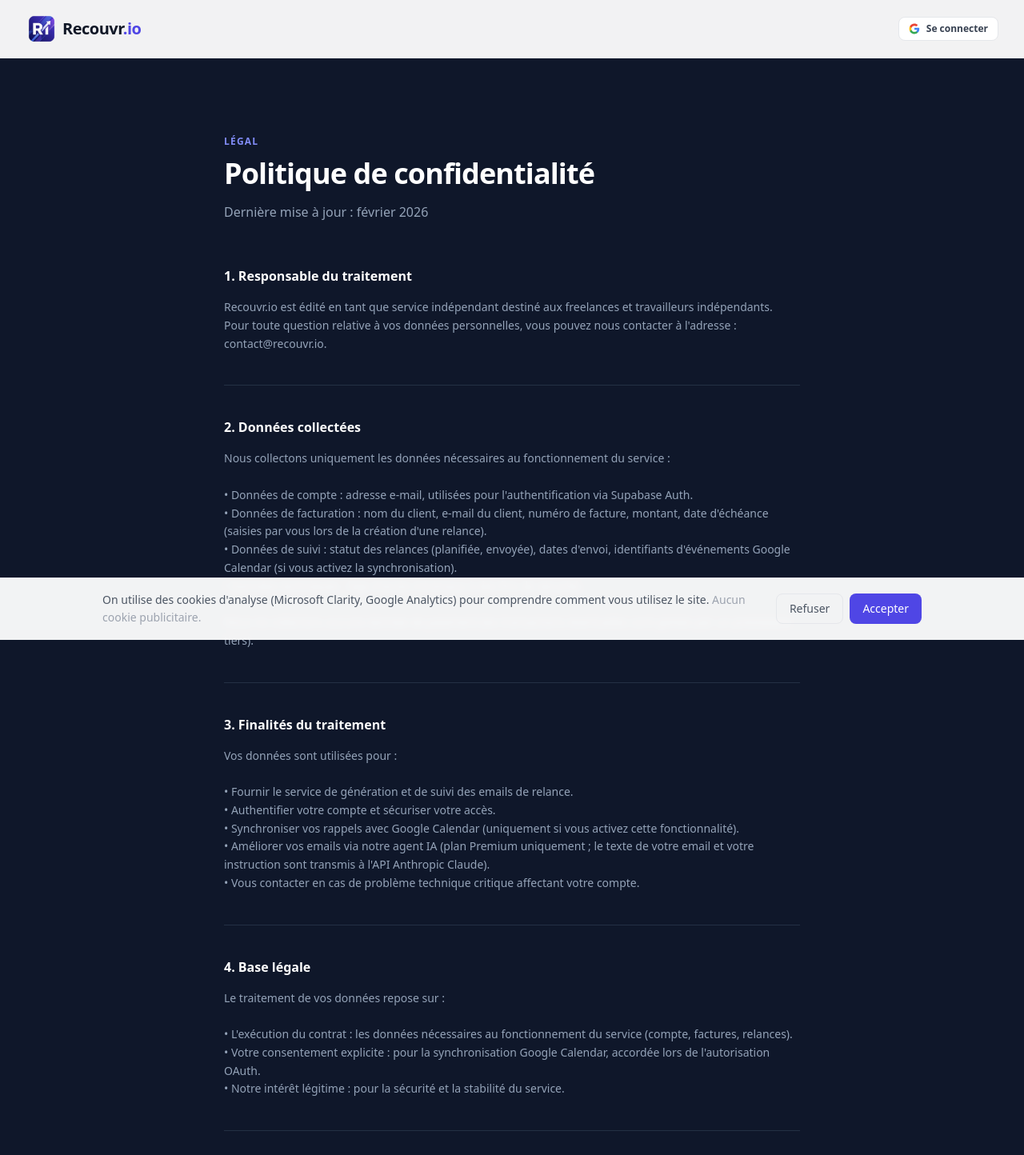
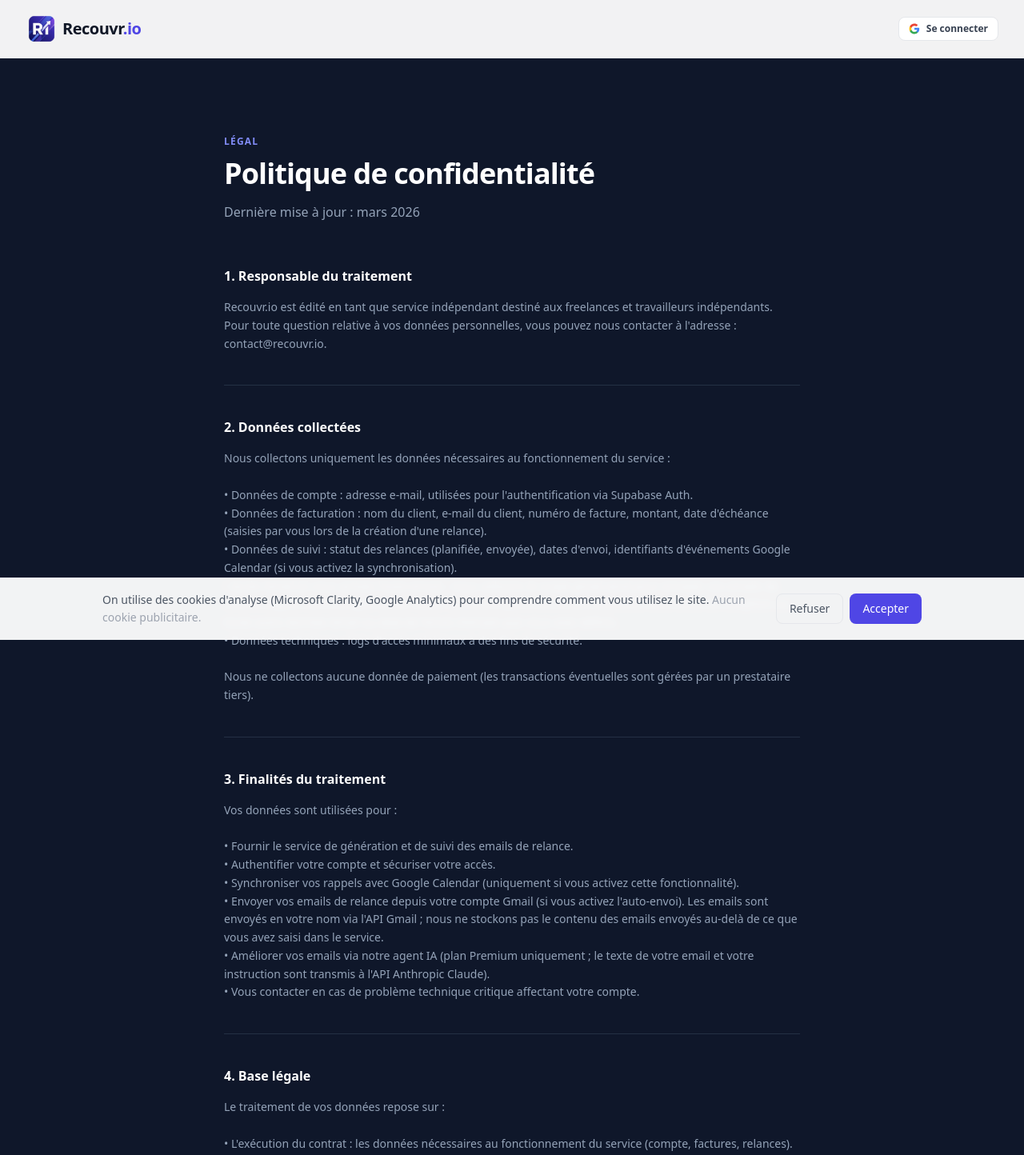
Before and after one commit to DylnMidrier/relance-impayee, a Next.js app: page /politique-confidentialite in a window 1280 px wide. Shown: the top 1444 px of the page at 80% size. Built offline with nearby package versions, Linux system fonts and the light colour scheme; no server answers.

Commit message:
V3 : legal

```diff
--- a/app/conditions-utilisation/page.tsx
+++ b/app/conditions-utilisation/page.tsx
@@ -20,6 +20,7 @@ En créant un compte ou en utilisant le service, vous acceptez sans réserve les
 • Générer des emails de relance professionnels pour des factures impayées.
 • Suivre l'historique des relances et leur statut.
 • Synchroniser des rappels avec Google Calendar (plan Premium).
+• Envoyer automatiquement vos emails de relance depuis votre compte Gmail (auto-envoi, plan Premium).
 • Personnaliser les emails via un agent IA (plan Premium).
 
 Le service est fourni tel quel, dans un objectif d'aide à la rédaction. Recouvr.io ne garantit pas le recouvrement des créances et n'intervient à aucun moment dans la relation commerciale entre l'utilisateur et ses clients.`,
@@ -120,7 +121,7 @@ export default function ConditionsUtilisation() {
               Conditions Générales d'Utilisation
             </h1>
             <p className="text-slate-400">
-              Dernière mise à jour : février 2026
+              Dernière mise à jour : mars 2026
             </p>
           </div>
 
--- a/app/politique-confidentialite/page.tsx
+++ b/app/politique-confidentialite/page.tsx
@@ -18,6 +18,7 @@ const SECTIONS = [
 • Données de compte : adresse e-mail, utilisées pour l'authentification via Supabase Auth.
 • Données de facturation : nom du client, e-mail du client, numéro de facture, montant, date d'échéance (saisies par vous lors de la création d'une relance).
 • Données de suivi : statut des relances (planifiée, envoyée), dates d'envoi, identifiants d'événements Google Calendar (si vous activez la synchronisation).
+• Accès Gmail (si vous activez l'auto-envoi) : nous utilisons le scope gmail.send pour envoyer vos emails de relance depuis votre compte Gmail. Nous n'accédons pas à vos emails existants, votre boîte de réception ou toute autre donnée Gmail au-delà de l'envoi d'emails que vous avez définis.
 • Données techniques : logs d'accès minimaux à des fins de sécurité.
 
 Nous ne collectons aucune donnée de paiement (les transactions éventuelles sont gérées par un prestataire tiers).`,
@@ -29,6 +30,7 @@ Nous ne collectons aucune donnée de paiement (les transactions éventuelles son
 • Fournir le service de génération et de suivi des emails de relance.
 • Authentifier votre compte et sécuriser votre accès.
 • Synchroniser vos rappels avec Google Calendar (uniquement si vous activez cette fonctionnalité).
+• Envoyer vos emails de relance depuis votre compte Gmail (si vous activez l'auto-envoi). Les emails sont envoyés en votre nom via l'API Gmail ; nous ne stockons pas le contenu des emails envoyés au-delà de ce que vous avez saisi dans le service.
 • Améliorer vos emails via notre agent IA (plan Premium uniquement ; le texte de votre email et votre instruction sont transmis à l'API Anthropic Claude).
 • Vous contacter en cas de problème technique critique affectant votre compte.`,
   },
@@ -37,7 +39,7 @@ Nous ne collectons aucune donnée de paiement (les transactions éventuelles son
     content: `Le traitement de vos données repose sur :
 
 • L'exécution du contrat : les données nécessaires au fonctionnement du service (compte, factures, relances).
-• Votre consentement explicite : pour la synchronisation Google Calendar, accordée lors de l'autorisation OAuth.
+• Votre consentement explicite : pour la synchronisation Google Calendar et l'envoi d'emails via Gmail, accordés lors de l'autorisation OAuth Google.
 • Notre intérêt légitime : pour la sécurité et la stabilité du service.`,
   },
   {
@@ -46,15 +48,15 @@ Nous ne collectons aucune donnée de paiement (les transactions éventuelles son
 
 • Supabase : hébergement de la base de données et authentification (infrastructure AWS, datacenter Union Européenne).
 • Anthropic : traitement IA des emails (plan Premium). Les données transmises sont limitées au contenu de l'email et à votre instruction. Anthropic s'engage contractuellement à ne pas utiliser ces données pour entraîner ses modèles.
-• Google : authentification OAuth et synchronisation Google Calendar. Lors de la connexion, Google reçoit une demande d'authentification et nous transmet votre adresse e-mail et photo de profil. Si vous activez la synchronisation Calendar, nous créons et supprimons des événements dans votre agenda via l'API Google Calendar. Ces données sont soumises à la politique de confidentialité de Google : policies.google.com/privacy
+• Google : authentification OAuth, synchronisation Google Calendar et envoi d'emails via Gmail. Lors de la connexion, Google reçoit une demande d'authentification et nous transmet votre adresse e-mail et photo de profil. Si vous activez la synchronisation Calendar, nous créons et supprimons des événements dans votre agenda via l'API Google Calendar (scope calendar.events). Si vous activez l'auto-envoi, nous envoyons vos emails de relance depuis votre compte Gmail via l'API Gmail (scope gmail.send) — nous n'accédons à aucune autre donnée de votre boîte Gmail. Ces données sont soumises à la politique de confidentialité de Google : policies.google.com/privacy
 • Vercel : hébergement de l'application (infrastructure EU).
 • Stripe : gestion des paiements et abonnements (plan Premium). Stripe traite vos données de paiement directement ; nous ne stockons aucune donnée bancaire.
 
 Partage des données utilisateur Google avec des tiers :
-Les données que nous recevons de Google (adresse e-mail, photo de profil pour l'authentification ; identifiants d'événements Calendar si vous activez la synchronisation) sont communiquées aux tiers suivants, dans la stricte limite du nécessaire :
-• Supabase : stockage sécurisé de votre profil (adresse e-mail, identifiant utilisateur, identifiants d'événements Calendar).
+Les données que nous recevons de Google (adresse e-mail, photo de profil pour l'authentification ; identifiants d'événements Calendar si vous activez la synchronisation ; accès gmail.send si vous activez l'auto-envoi) sont communiquées aux tiers suivants, dans la stricte limite du nécessaire :
+• Supabase : stockage sécurisé de votre profil (adresse e-mail, identifiant utilisateur, identifiants d'événements Calendar). Les tokens OAuth Google sont stockés de façon chiffrée afin de permettre l'envoi automatique.
 • Vercel : hébergement de l'application (vos données transitent par les serveurs Vercel lors des requêtes HTTP).
-Nous ne partageons pas vos données utilisateur Google avec Anthropic, Stripe, ni aucun autre tiers non listé ci-dessus. Vos données Google ne sont jamais revendues ni utilisées à des fins publicitaires.`,
+Nous ne partageons pas vos données utilisateur Google avec Anthropic, Stripe, ni aucun autre tiers non listé ci-dessus. Vos données Google ne sont jamais revendues ni utilisées à des fins publicitaires. L'accès gmail.send est utilisé exclusivement pour envoyer les emails de relance que vous avez définis — nous ne lisons jamais votre boîte de réception ni vos emails existants.`,
   },
   {
     title: '6. Durée de conservation',
@@ -71,7 +73,7 @@ Les logs techniques sont conservés 90 jours à des fins de sécurité.`,
 • Droit à l'effacement : demander la suppression de vos données.
 • Droit à la portabilité : recevoir vos données dans un format structuré.
 • Droit d'opposition : vous opposer à un traitement basé sur notre intérêt légitime.
-• Droit de retrait du consentement : révoquer à tout moment l'accès à Google Calendar depuis votre tableau de bord.
+• Droit de retrait du consentement : révoquer à tout moment l'accès à Google Calendar et à Gmail depuis votre tableau de bord, ou directement depuis votre compte Google (myaccount.google.com/permissions).
 
 Pour exercer ces droits, contactez-nous à : contact@recouvr.io. Vous pouvez également introduire une réclamation auprès de la CNIL (www.cnil.fr).`,
   },
@@ -114,7 +116,7 @@ export default function PolitiqueConfidentialite() {
               Politique de confidentialité
             </h1>
             <p className="text-slate-400">
-              Dernière mise à jour : février 2026
+              Dernière mise à jour : mars 2026
             </p>
           </div>
 
```
